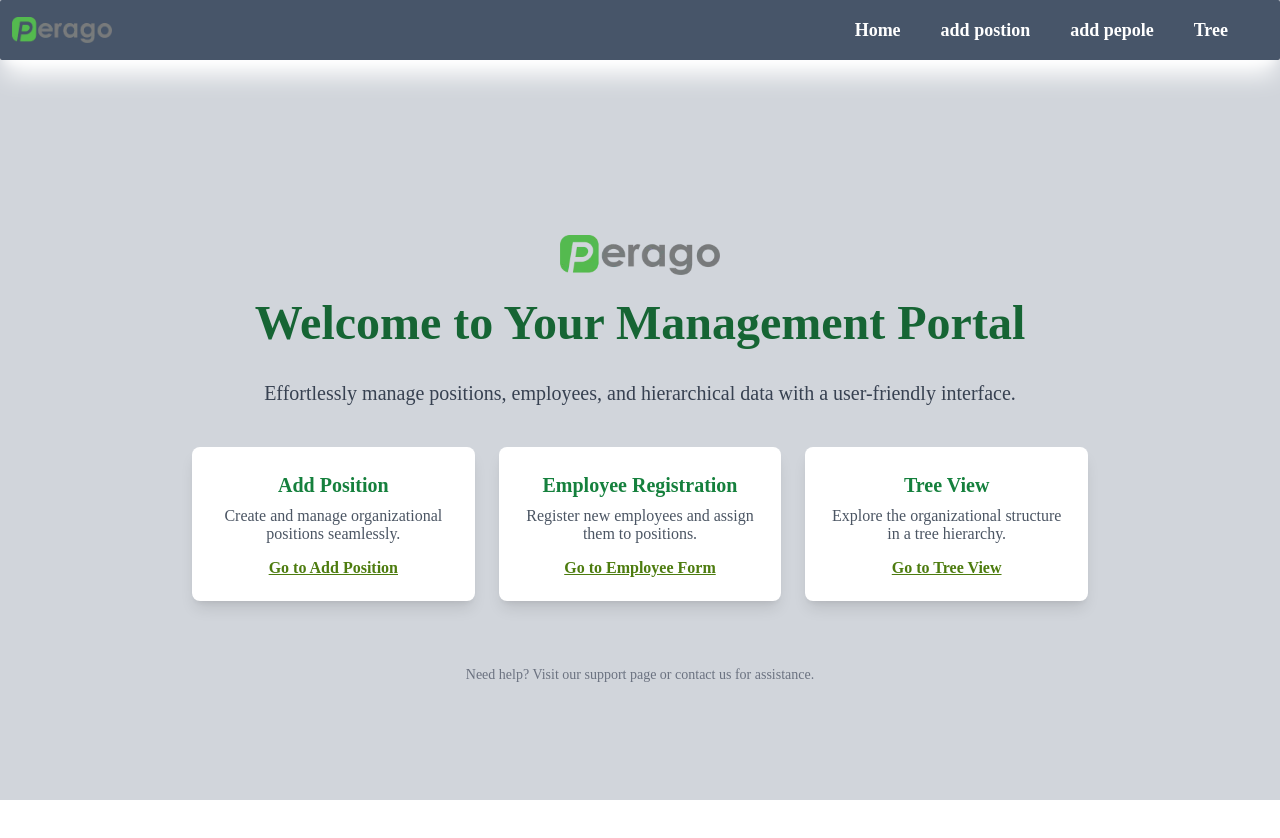
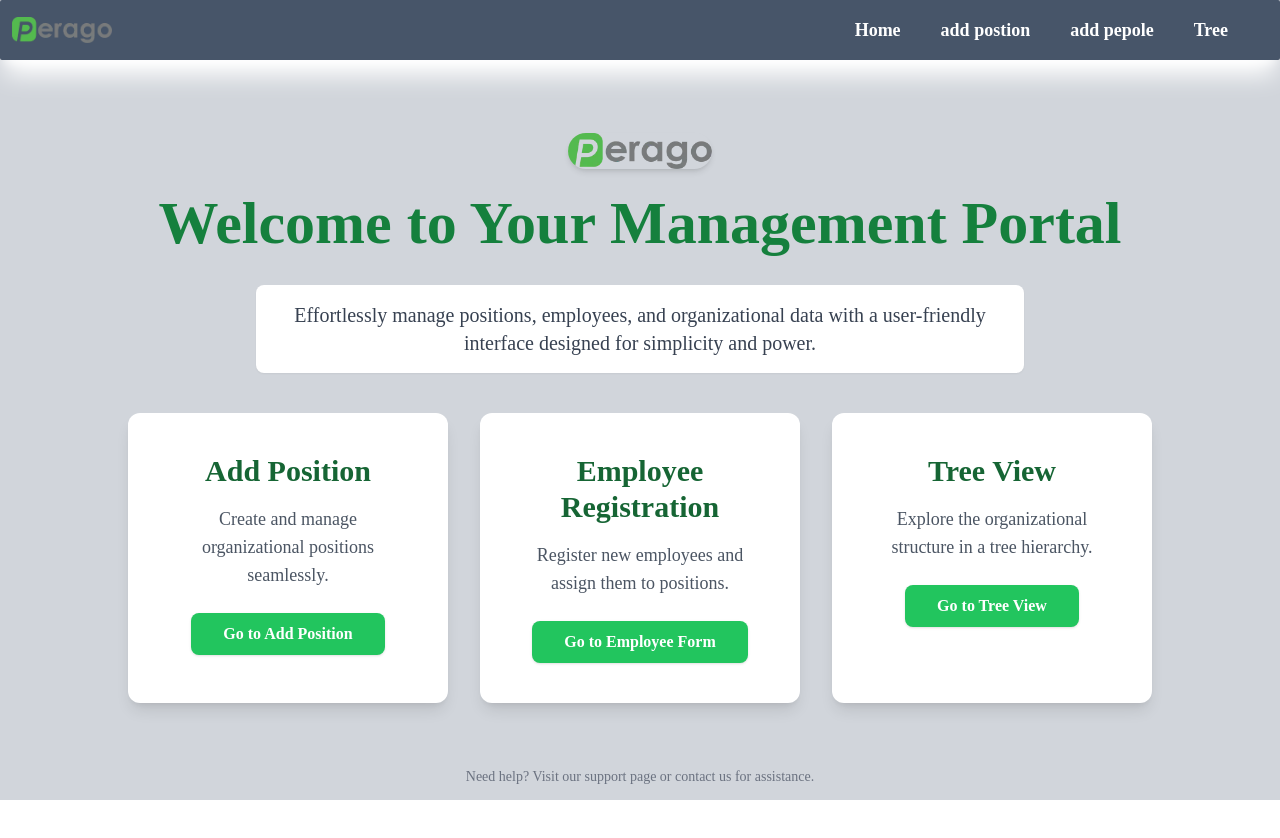
Before and after one commit to Fuadseid/pis-employee-hierarchy, a React (Vite) app: page / in a window 1280 px wide. Shown: the top 838 px of the page. Built offline with nearby package versions, Linux system fonts and the light colour scheme.

Commit message:
styling the home page and improving ui

```diff
--- a/src/pages/Home.jsx
+++ b/src/pages/Home.jsx
@@ -4,94 +4,99 @@ import { motion } from "framer-motion";
 
 const Home = () => {
   return (
-    <div className="bg-gradient-to-br from-green-100 via-lime-200 to-green-300 min-h-screen flex flex-col items-center justify-center p-6">
+    <div className="bg-gradient-to-br from-green-50 via-lime-100 to-green-200 min-h-screen flex flex-col items-center justify-center p-6">
+      {/* Logo Section */}
       <motion.img
         initial={{ scale: 0 }}
         animate={{ scale: 1 }}
         transition={{ duration: 1.2, ease: "easeOut" }}
         src="/images/perago2.webp"
         alt="LOGO"
-        className="w-40 mb-6"
+        className="w-36 mb-6 rounded-full shadow-md border border-green-300"
       />
 
       <motion.h1
         initial={{ opacity: 0, y: -50 }}
         animate={{ opacity: 1, y: 0 }}
         transition={{ duration: 1 }}
-        className="text-4xl md:text-5xl font-bold text-green-800 text-center mb-8"
+        className="text-5xl md:text-6xl font-extrabold text-green-700 text-center mb-8"
       >
         Welcome to Your Management Portal
       </motion.h1>
 
+      {/* Subtitle Section */}
       <motion.p
         initial={{ opacity: 0 }}
         animate={{ opacity: 1 }}
         transition={{ duration: 1.5 }}
-        className="text-lg md:text-xl text-gray-700 text-center mb-10"
+        className="text-lg md:text-xl text-gray-700 text-center mb-10 max-w-3xl bg-white p-4 rounded-lg shadow-sm border border-gray-200"
       >
-        Effortlessly manage positions, employees, and hierarchical data with a
-        user-friendly interface.
+        Effortlessly manage positions, employees, and organizational data with a
+        user-friendly interface designed for simplicity and power.
       </motion.p>
 
-      <div className="grid grid-cols-1 md:grid-cols-3 gap-6 w-full max-w-4xl">
+      {/* Feature Cards */}
+      <div className="grid grid-cols-1 md:grid-cols-3 gap-8 w-full max-w-5xl">
+        {/* Add Position Card */}
         <motion.div
-          whileHover={{ scale: 1.05 }}
+          whileHover={{ scale: 1.1 }}
           whileTap={{ scale: 0.95 }}
-          className="bg-white shadow-lg rounded-lg p-6 text-center transform transition duration-500 hover:shadow-xl"
+          className="bg-white shadow-lg rounded-xl p-10 text-center transform transition duration-500 hover:shadow-2xl"
         >
-          <h3 className="text-xl font-semibold text-green-700 mb-2">
+          <h3 className="text-3xl font-bold text-green-800 mb-4">
             Add Position
           </h3>
-          <p className="text-gray-600 mb-4">
+          <p className="text-gray-600 mb-6 text-lg">
             Create and manage organizational positions seamlessly.
           </p>
           <Link
             to="/add-postion"
-            className="text-lime-700 font-semibold hover:text-lime-900"
+            className="inline-block bg-green-500 text-white font-semibold px-8 py-3 rounded-lg shadow hover:bg-green-600 transition duration-300 no-underline"
           >
             Go to Add Position
           </Link>
         </motion.div>
 
+        {/* Employee Registration Card */}
         <motion.div
-          whileHover={{ scale: 1.05 }}
+          whileHover={{ scale: 1.1 }}
           whileTap={{ scale: 0.95 }}
-          className="bg-white shadow-lg rounded-lg p-6 text-center transform transition duration-500 hover:shadow-xl"
+          className="bg-white shadow-lg rounded-xl p-10 text-center transform transition duration-500 hover:shadow-2xl"
         >
-          <h3 className="text-xl font-semibold text-green-700 mb-2">
+          <h3 className="text-3xl font-bold text-green-800 mb-4">
             Employee Registration
           </h3>
-          <p className="text-gray-600 mb-4">
+          <p className="text-gray-600 mb-6 text-lg">
             Register new employees and assign them to positions.
           </p>
           <Link
             to="/form"
-            className="text-lime-700 font-semibold hover:text-lime-900"
+            className="inline-block bg-green-500 text-white font-semibold px-8 py-3 rounded-lg shadow hover:bg-green-600 transition duration-300 no-underline"
           >
             Go to Employee Form
           </Link>
         </motion.div>
 
+        {/* Tree View Card */}
         <motion.div
-          whileHover={{ scale: 1.05 }}
+          whileHover={{ scale: 1.1 }}
           whileTap={{ scale: 0.95 }}
-          className="bg-white shadow-lg rounded-lg p-6 text-center transform transition duration-500 hover:shadow-xl"
+          className="bg-white shadow-lg rounded-xl p-10 text-center transform transition duration-500 hover:shadow-2xl"
         >
-          <h3 className="text-xl font-semibold text-green-700 mb-2">
-            Tree View
-          </h3>
-          <p className="text-gray-600 mb-4">
+          <h3 className="text-3xl font-bold text-green-800 mb-4">Tree View</h3>
+          <p className="text-gray-600 mb-6 text-lg">
             Explore the organizational structure in a tree hierarchy.
           </p>
           <Link
             to="/treeview"
-            className="text-lime-700 font-semibold hover:text-lime-900"
+            className="inline-block bg-green-500 text-white font-semibold px-8 py-3 rounded-lg shadow hover:bg-green-600 transition duration-300 no-underline"
           >
             Go to Tree View
           </Link>
         </motion.div>
       </div>
 
+      {/* Footer Section */}
       <motion.div
         initial={{ opacity: 0, y: 50 }}
         animate={{ opacity: 1, y: 0 }}
```
